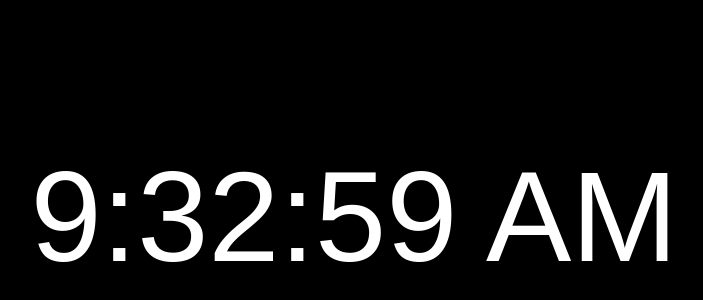
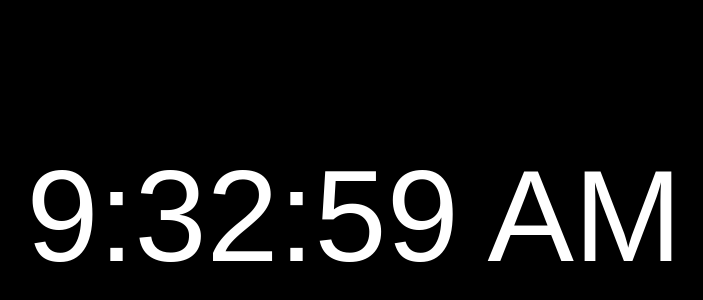
Before and after one commit to HarshaVardhan8099/Web-apps-html-css-js, a plain HTML site: page Time/index.html in a window 1280 px wide. Shown: the part 184-484 px from the top of the page, 281-984 px from the left. Drawn offline with Linux system fonts and the light colour scheme.

Commit message:
Initial commit - time

```diff
--- a/Time/index.html
+++ b/Time/index.html
@@ -18,7 +18,7 @@
         #timeContainer{
             height: 98vh;
             width: 98vw;
-            font-size: 8em;
+            font-size: 8.1em;
             font-weight: 500;
 
             display: flex;
--- a/Time/script.js
+++ b/Time/script.js
@@ -4,7 +4,3 @@ setInterval(()=>{
     let time=new Date();
     timeContainer.innerText = time.toLocaleTimeString();
 }, 1000);
-
-
-
-//console.log(time.toLocaleTimeString());
```
